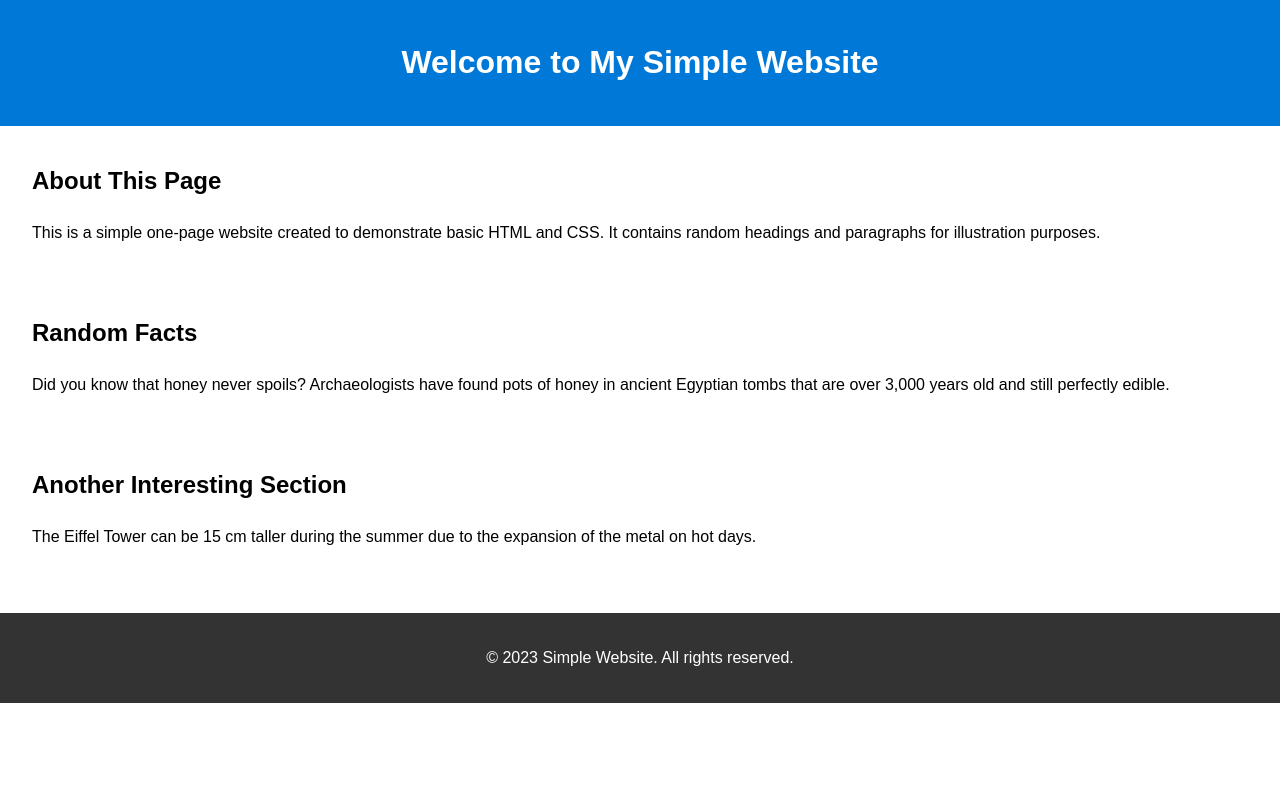
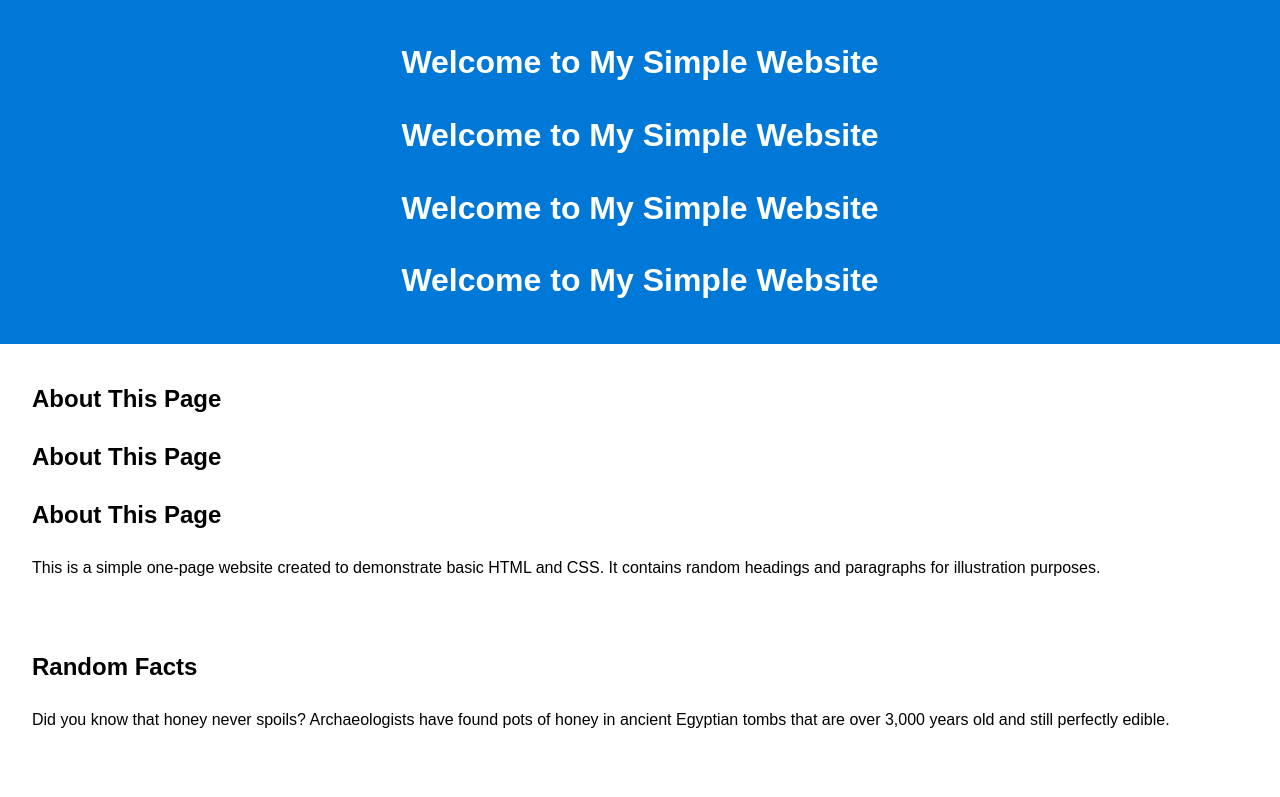
Before and after one commit to rishikeshh09/test, a plain HTML site: page index.html in a window 1280 px wide. Shown: the top 797 px of the page. Drawn offline with Linux system fonts and the light colour scheme.

Commit message:
Update index.html

```diff
--- a/index.html
+++ b/index.html
@@ -32,8 +32,13 @@
 <body>
     <header>
         <h1>Welcome to My Simple Website</h1>
+        <h1>Welcome to My Simple Website</h1>
+        <h1>Welcome to My Simple Website</h1>
+        <h1>Welcome to My Simple Website</h1>
     </header>
     <section>
+        <h2>About This Page</h2>
+        <h2>About This Page</h2>
         <h2>About This Page</h2>
         <p>This is a simple one-page website created to demonstrate basic HTML and CSS. It contains random headings and paragraphs for illustration purposes.</p>
     </section>
```
